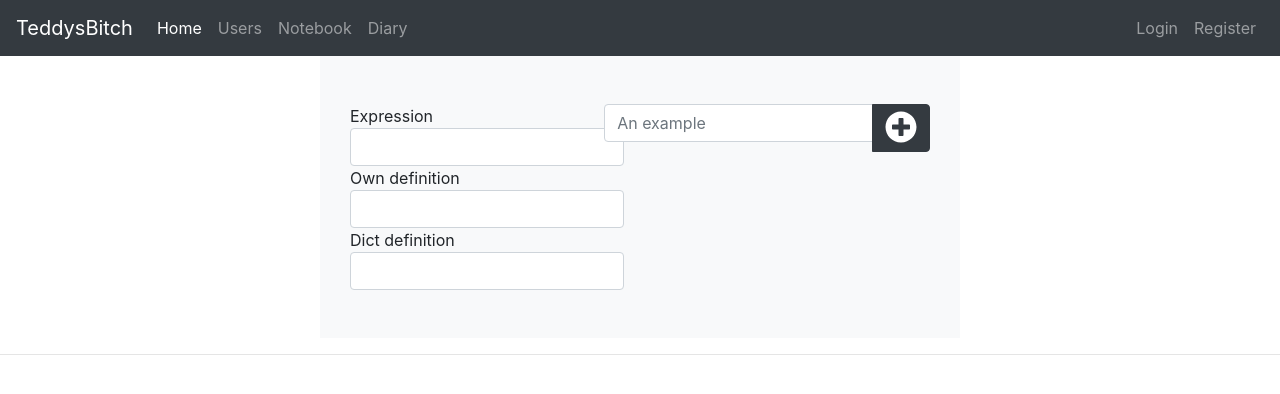
After one commit to teddysbeach/flask, a Flask app: page /notebook in a window 1280 px wide. The commit adds this page. Shown: the top 394 px of the page. Run offline with Flask 2, Linux system fonts and the light colour scheme; parts of the project's set-up code (start-up, migrations or seed data) failed here and were passed over; some libraries are stand-ins or nearby versions.

Commit message:
added "diary" properly, and modified "models.py"

```diff
--- /dev/null
+++ b/langhelper/app/static/js/diary.js
@@ -0,0 +1,3 @@
+$('#addtolists').click(function(){
+    alert($('#example').val())
+});
--- a/langhelper/app/templates/base.html
+++ b/langhelper/app/templates/base.html
@@ -6,12 +6,11 @@
     <title>LangHelper - teddy</title>
     <meta name='viewport' content='width=device-width, initial-scale=1'>
     <link rel='stylesheet' type='text/css' media='screen' href='https://stackpath.bootstrapcdn.com/bootstrap/5.0.0-alpha2/css/bootstrap.min.css'>
-    <script src='https://stackpath.bootstrapcdn.com/bootstrap/5.0.0-alpha2/js/bootstrap.min.js'></script>
 </head>
 <body>
 
     <main role="main">
-      <nav class="navbar navbar-expand-lg navbar-light bg-light">
+      <nav class="navbar navbar-expand-lg navbar-dark bg-dark">
         <a class="navbar-brand" href="#">TeddysBitch</a>
         <button class="navbar-toggler" type="button" data-toggle="collapse" data-target="#navbarSupportedContent" aria-controls="navbarSupportedContent" aria-expanded="false" aria-label="Toggle navigation">
           <span class="navbar-toggler-icon"></span>
@@ -26,10 +25,24 @@
               <a class="nav-link" href="/users">Users</a>
             </li>
             <li class="nav-item">
+              <a class="nav-link" href="/notebook">Notebook</a>
+            </li>
+            <li class="nav-item">
               <a class="nav-link" href="/diary">Diary</a>
             </li>
+          </ul>
+          <ul class="navbar-nav ml-auto">
+            {% if session['username'] %}
             <li class="nav-item">
-              <a class="nav-link" href="/login">Login</a>
+                <a class="nav-link" href="/me">MyPage</a>
+            </li>
+            {% endif %}
+            <li class="nav-item">
+              {% if session['username'] %}
+                <a class="nav-link" href="/logout">Logout</a>
+              {% else %}
+                <a class="nav-link" href="/login">Login</a>
+              {% endif %}
             </li>
             <li class="nav-item">
               <a class="nav-link" href="/register">Register</a>
@@ -40,5 +53,11 @@
         {% block content %}
         {% endblock %}
     </main>
+    {% block scripts %}
+    {% endblock %}
+    <script src="http://code.jquery.com/jquery-latest.min.js"></script>
+    <script src="{{ url_for('static', filename='js/diary.js')}}"></script>
+    <script src="https://use.fontawesome.com/releases/v5.2.0/js/all.js"></script>
+    <script src='https://stackpath.bootstrapcdn.com/bootstrap/5.0.0-alpha2/js/bootstrap.min.js'></script>
 </body>
 </html>
--- a/langhelper/app/templates/index.html
+++ b/langhelper/app/templates/index.html
@@ -1,8 +1,8 @@
 {% extends 'base.html' %}
 
 {% block content %}
-{% if user %}
-<h1> Hello! {{ user }}</h1>
+{% if session['username'] %}
+<h1> Hello! {{ session['username'] }}</h1>
 {% endif %}
 
 {% endblock %}
--- /dev/null
+++ b/langhelper/app/templates/notebook.html
@@ -0,0 +1,28 @@
+{% extends 'base.html' %}
+
+{% block content %}
+    <div class="row col-md-6 bg-light m-auto">
+        <div class="col-md-5 mb-5 mt-5">
+            <form method="POST" class='form-inline' role="form">
+                <label>Expression</label>
+                <input type="text" class="form-control" name="expression"/>
+                <label>Own definition</label>
+                <input type="text" class="form-control" name="definition"/>
+                <label>Dict definition</label>
+                <input type="text" class="form-control" name="definition1"/>
+            </form>
+        </div>
+        <div class="col-md-7 mb-5 mt-5">
+            <div class="input-group">
+                <input type="text" class="form-control" id="example" placeholder="An example">
+                <div class="input-group-append">
+                <button class="btn btn-dark" id="addtolists" type="button">
+                    <i class="fas fa-plus-circle fa-2x"></i>
+                </button>
+                </div>
+            </div>
+        </div>
+    </div>
+    <hr>
+</div>
+{% endblock %}
--- a/langhelper/app/views.py
+++ b/langhelper/app/views.py
@@ -1,19 +1,40 @@
 from app import app, db
 from app.models import User, Post
 from flask import render_template, redirect, url_for, request, session, flash
+import datetime
+from sqlalchemy import desc
+@app.route('/')
+@app.route('/index')
+def index():
+    return render_template("index.html")
 
-
-@app.route('/')
-def hello_world():
-    if('username' in session):
-        return render_template("index.html", user=session['username'])
-    else:
-        return render_template("index.html")
+@app.route('/notebook')
+def notebook():
+    return render_template("notebook.html")
 
 @app.route('/diary')
-def showlists():
-    return render_template("diary.html")
+def diary():
+    posts = Post.query.order_by(desc('datePosted')).all()
+    return render_template("diary.html", posts=posts)
 
+@app.route('/diary/new', methods=['POST'])
+def diaryNew():
+    if(request.method == 'POST'):
+        if('username' in session):
+            user = User.query.filter_by(username=session['username']).first()
+            if(request.form['date']):
+                date = datetime.datetime.strptime(request.form['date'], '%Y-%m-%d')
+            else:
+                date = datetime.datetime.today()
+            content = request.form['content']
+            post = Post(title=date.__str__(), content=content, datePosted=date, user_id=user.id)
+            db.session.add(post)
+            db.session.commit()
+            return redirect(url_for('diary'))
+        else:
+            return redirect(url_for("login"))
+    else:
+        return redirect(url_for('index'))
 @app.route('/users')
 def showUsers():
     users = User.query.all()
@@ -22,7 +43,10 @@ def showUsers():
 @app.route('/register', methods=['POST', 'GET'])
 def register():
     if request.method == 'GET':
-        return render_template("register.html")
+        if('username' in session):
+            return redirect(url_for('index'))
+        else:
+            return redirect(url_for("register"))
     else:
         username = request.form['username']
         nickname = request.form['nickname']
@@ -31,12 +55,15 @@ def register():
         user = User(username, nickname, password, email)
         db.session.add(user)
         db.session.commit()
-        return render_template("users.html")
+        return redirect(url_for("showUsers"))
 
 @app.route('/login', methods=['POST', 'GET'])
 def login():
     if request.method == 'GET':
-        return render_template("login.html")
+        if('username' in session):
+            return redirect(url_for('me'))
+        else:
+            return render_template(("login.html"))
     else:
         username = request.form['username']
         password = request.form['password']
@@ -44,11 +71,26 @@ def login():
         if(result):
             if(result.tryLogin(password)):
                 session['username'] = username
-                return redirect(url_for("index"))
+                return redirect(url_for('index'))
             else:
                 flash('Something is wrong. It could be your account or password')
-                return redirect(url_for('login'))
+                return render_template('login.html')
 
         else:
             flash('I couldn\'t find your account dude.')
-            return redirect(url_for('login'))
+            return render_template('login.html')
+
+@app.route('/logout')
+def logout():
+    if ('username' in session):
+        session.pop('username')
+    return redirect(url_for('login'))
+
+@app.route('/me')
+def me():
+    if ('username' in session):
+        user = User.query.filter_by(username=session['username']).first()
+        return render_template('me.html', user=user)
+    else:
+        flash('To enter this page, you need to login first!')
+        return redirect(url_for('login'))
```
Also changed, not shown: langhelper/app/templates/diary.html (+27 -1 lines), langhelper/app/templates/me.html (added, +18 -0 lines), langhelper/app/site.db, langhelper/app/static/default.png (added).
